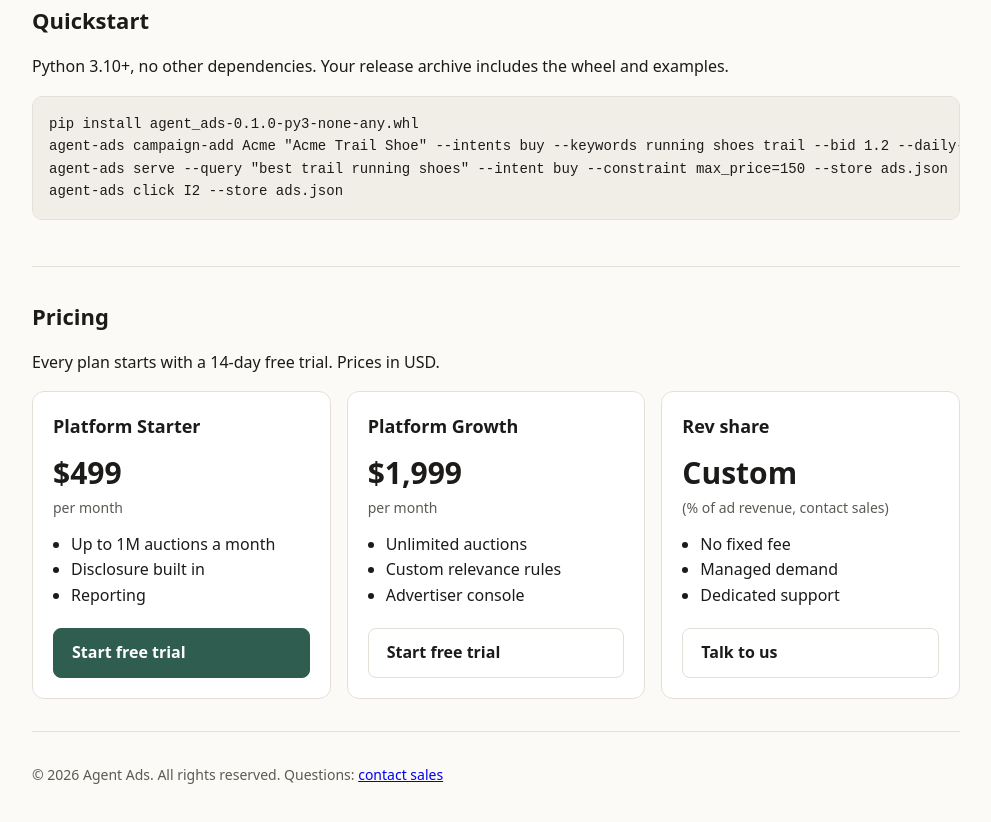
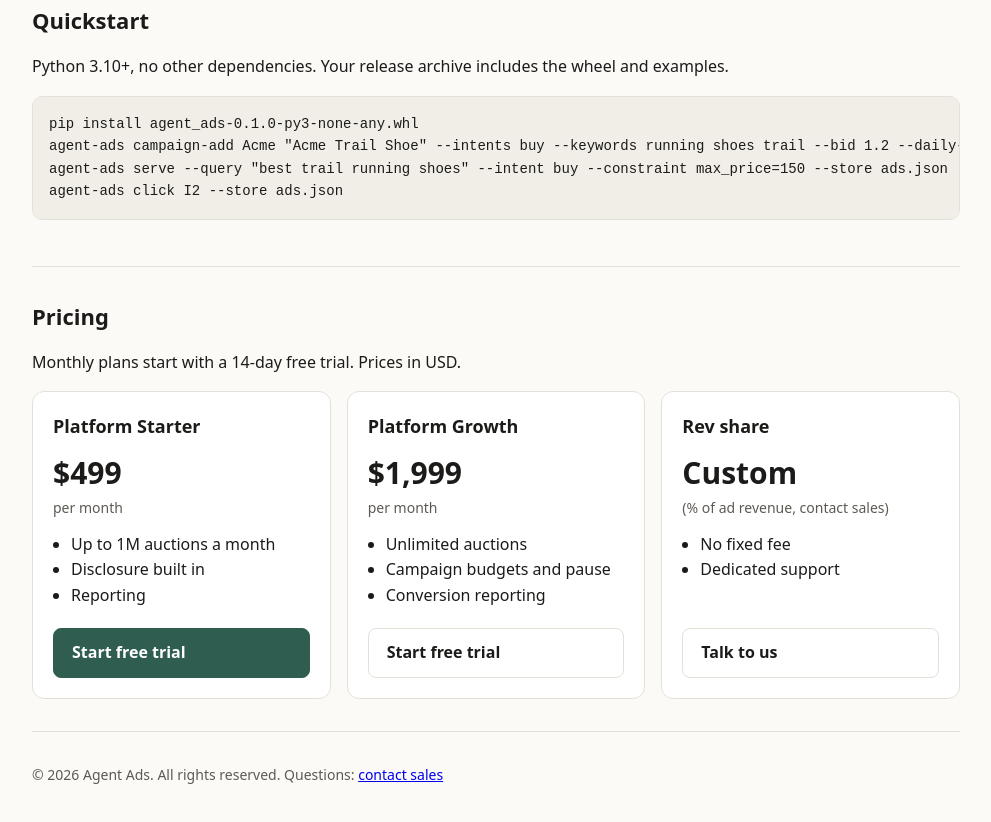
Before and after one commit to eliem08/agent-ads, a plain HTML site: page landing/index.html in a window 1280 px wide. Shown: the part 727-1549 px from the top of the page, without its empty margins (144-1135 px from the left). Drawn offline with Linux system fonts and the light colour scheme.

Commit message:
Pricing copy: list only what the software does; trial applies to monthly plans; plan note

```diff
--- a/landing/index.html
+++ b/landing/index.html
@@ -54,7 +54,7 @@ agent-ads click I2 --store ads.json</code></pre>
   </section>
   <section>
     <h2>Pricing</h2>
-    <p>Every plan starts with a 14-day free trial. Prices in USD.</p>
+    <p>Monthly plans start with a 14-day free trial. Prices in USD.</p>
     <div class="grid">
       <article class="plan">
         <h3>Platform Starter</h3>
@@ -65,13 +65,13 @@ agent-ads click I2 --store ads.json</code></pre>
       <article class="plan">
         <h3>Platform Growth</h3>
         <p class="price">$1,999<span>per month</span></p>
-        <ul><li>Unlimited auctions</li><li>Custom relevance rules</li><li>Advertiser console</li></ul>
+        <ul><li>Unlimited auctions</li><li>Campaign budgets and pause</li><li>Conversion reporting</li></ul>
         <a class="btn" href="https://github.com/eliem08/agent-ads/issues/new?title=Agent%20Ads%20Platform%20Growth&amp;labels=sales">Start free trial</a>
       </article>
       <article class="plan">
         <h3>Rev share</h3>
         <p class="price">Custom<span>(% of ad revenue, contact sales)</span></p>
-        <ul><li>No fixed fee</li><li>Managed demand</li><li>Dedicated support</li></ul>
+        <ul><li>No fixed fee</li><li>Dedicated support</li></ul>
         <a class="btn" href="https://github.com/eliem08/agent-ads/issues/new?title=Agent%20Ads%20Rev%20share&amp;labels=sales">Talk to us</a>
       </article>
     </div>
```
Also changed, not shown: 1 other file.
